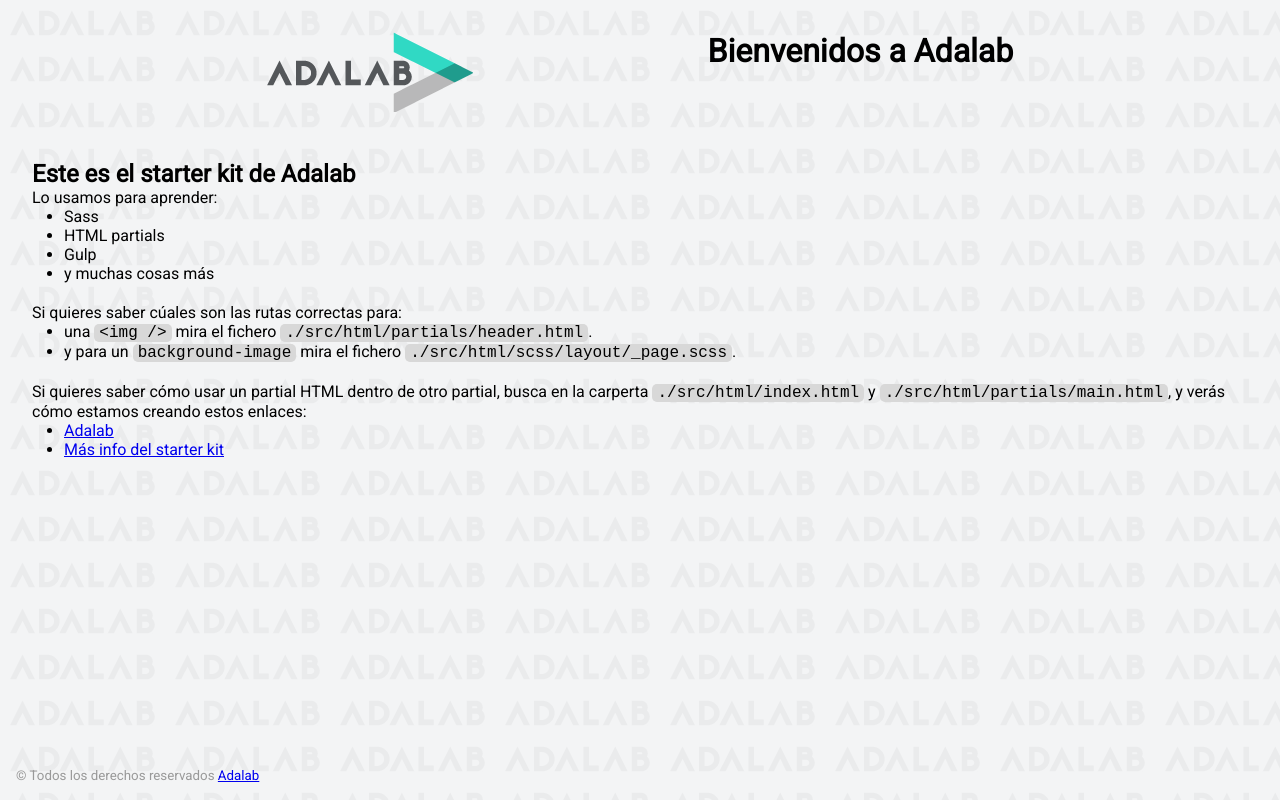
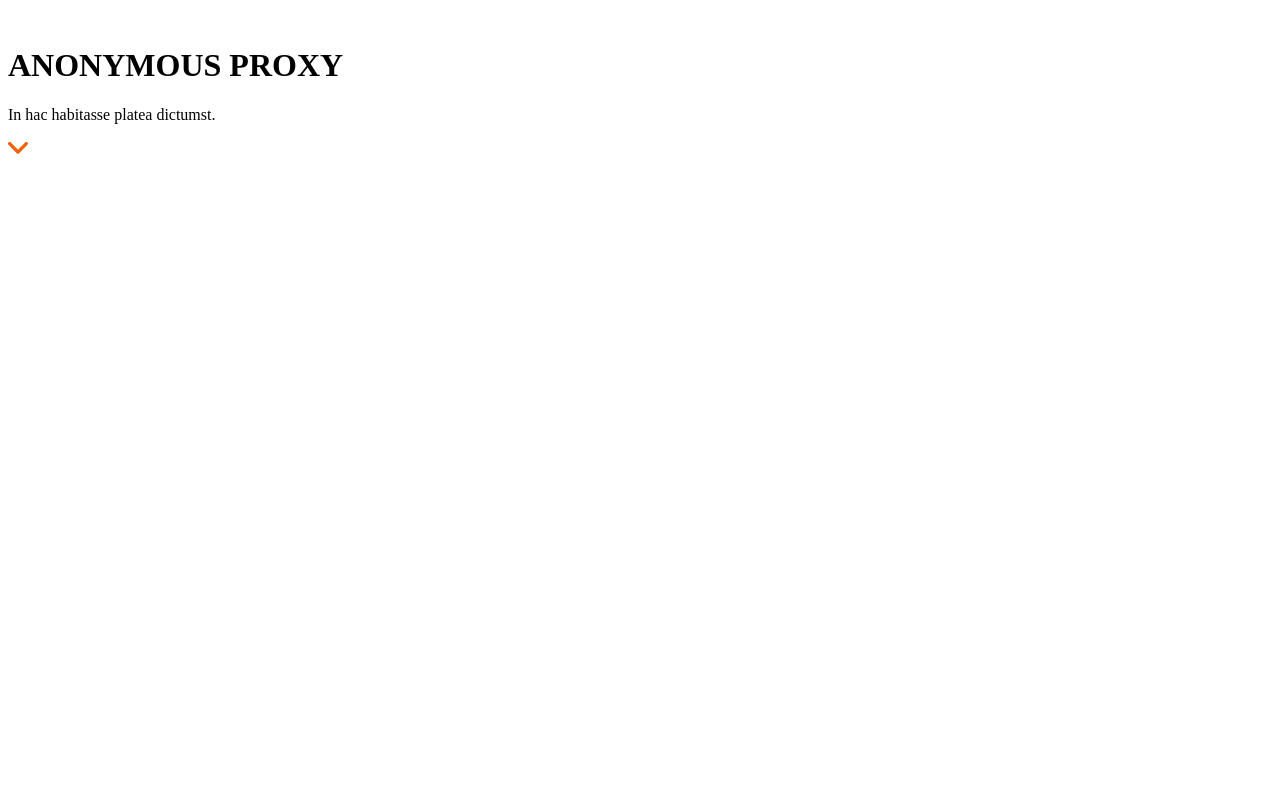
Before and after one commit to Adalab/modulo-1-evaluacion-final-mireiasuefra, a website: page docs/index.html in a window 1280 px wide. Drawn offline with nearby package versions, Linux system fonts and the light colour scheme; files that its build step writes are made by us from their sources.

Commit message:
Update docs

```diff
--- a/docs/assets/css/main.css
+++ /dev/null
@@ -1 +0,0 @@
-*{box-sizing:border-box;margin:0;padding:0}.code{font-size:16px;background:#d8d8d8;padding:0 5px;border-radius:5px}.link__adalab:hover{background-color:#099d8d;color:#fff}.link__github:hover{background-color:#CCC;color:#000}body{padding:2rem;height:100vh;background-image:url("../images/bg-adalab.png");background-color:#f3f4f5;font-family:"Roboto",sans-serif}.page__header{display:flex;justify-content:space-evenly;margin-bottom:3rem}.page__footer{position:fixed;left:0;bottom:0;width:100vw;padding:1rem;color:#999}.main__list{padding-left:2rem;padding-bottom:20px}
--- a/docs/index.html
+++ b/docs/index.html
@@ -1,5 +1,6 @@
 <!DOCTYPE html>
 <html lang="es">
+
 <head>
   <meta charset="UTF-8" />
   <meta name="viewport" content="width=device-width, initial-scale=1" />
@@ -10,59 +11,23 @@
 </head>
 
 <body>
-    <div class="page">
-      <header class="page__header">
-        <img src="./assets/images/logo-adalab.png" alt="Adalab">
-        <h1>Bienvenidos a Adalab</h1>
+  <header>
+    <a class="icon-menu__hero" href="https://adalab.es/" target="blanck" title="Adalab"> <img
+        src="./assets/images/ico-menu.svg" alt="icon menu"></a>
+    <h1 class="title__hero">
+      ANONYMOUS PROXY
+      <!--una debajo de la otra y en mayúscula-->
+    </h1>
+    <P class="text__hero">
+      In hac habitasse platea dictumst.
+    </P>
+    <a class="icon-scroll__hero" href="./assets/images/ico-scroll-down.svg" target="blanck" title="go to the bottom"> <img
+        src="./assets/images/ico-scroll-down.svg" alt="icon scroll"></a>
   </header>
 
-      <main class="page__main">
-        <h2>Este es el starter kit de Adalab</h2>
-        <p>Lo usamos para aprender:</p>
-        <ul class="main__list">
-          <li>Sass</li>
-          <li>HTML partials</li>
-          <li>Gulp</li>
-          <li>y muchas cosas más</li>
-        </ul>
-        <p>Si quieres saber cúales son las rutas correctas para:</p>
-        <ul class="main__list">
-          <li>
-            una <code class="code">&lt;img /&gt;</code> mira el fichero
-            <code class="code">./src/html/partials/header.html</code>.
-          </li>
-          <li>
-            y para un <code class="code">background-image</code> mira el fichero
-            <code class="code">./src/html/scss/layout/_page.scss</code>.
-          </li>
-        </ul>
-        <p>
-          Si quieres saber cómo usar un partial HTML dentro de otro partial, busca en la carperta
-          <code class="code">./src/html/index.html</code> y
-          <code class="code">./src/html/partials/main.html</code>, y verás cómo estamos creando estos
-          enlaces:
-        </p>
-        <ul class="main__list">
-          <li>
-            <a class="link__adalab" href="https://adalab.es">Adalab</a>
 
-          </li>
-          <li>
-            <a class="" href="./more-info.html">Más info del starter kit</a>
 
-          </li>
-        </ul>
-      </main>
 
-      <footer class="page__footer">
-        <small>
-          &copy; Todos los derechos reservados
-          <a class="link__adalab" href="https://adalab.es">Adalab</a>
+</body>
 
-        </small>
-      </footer>
-
-    </div>
-    <script src="./assets/js/main.js"></script>
-  </body>
 </html>
```
Also changed, not shown: docs/assets/images/bg-adalab.png (deleted), docs/assets/images/cover.jpg (added), docs/assets/images/favicon.png (deleted), docs/assets/images/ico-arrow.svg (added), docs/assets/images/ico-menu.svg (added), docs/assets/images/ico-scroll-down.svg (added), docs/assets/images/logo-adalab.png (deleted). Lines whose indentation alone changed are shown as unchanged.
